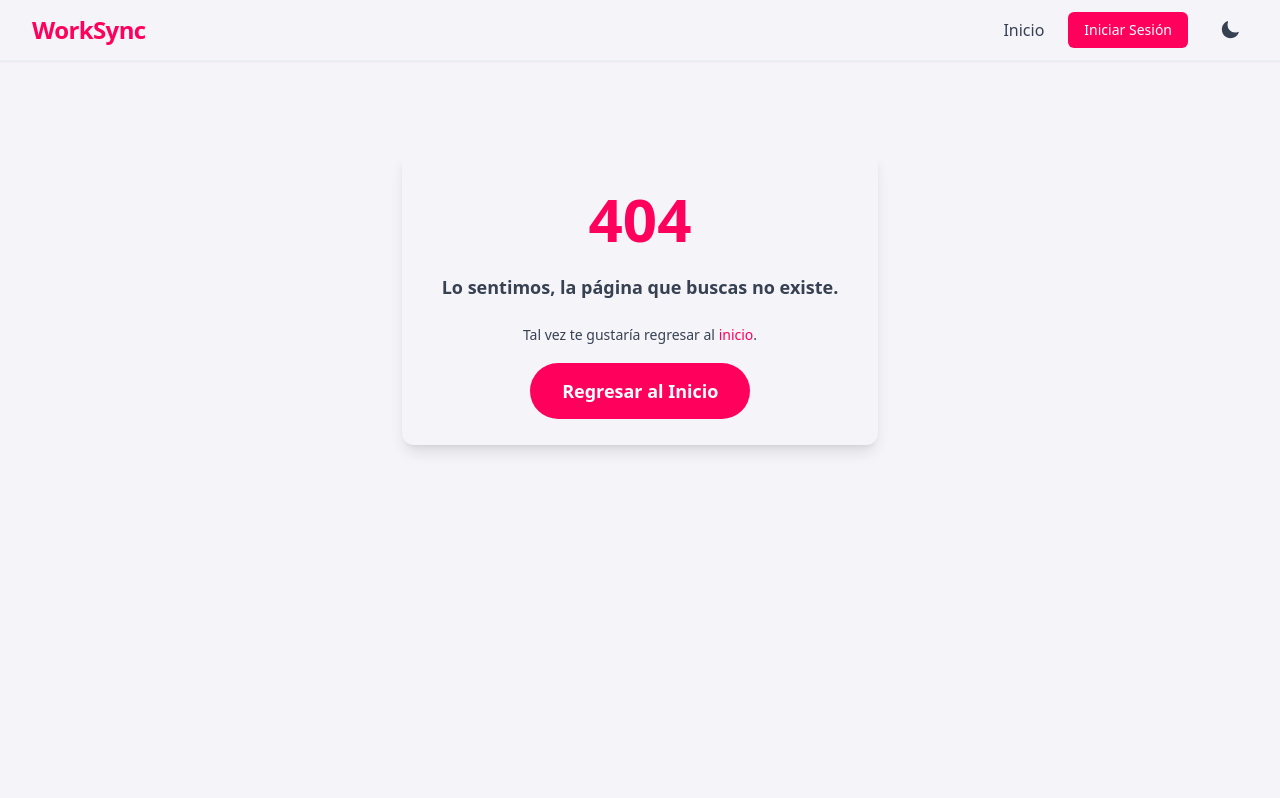
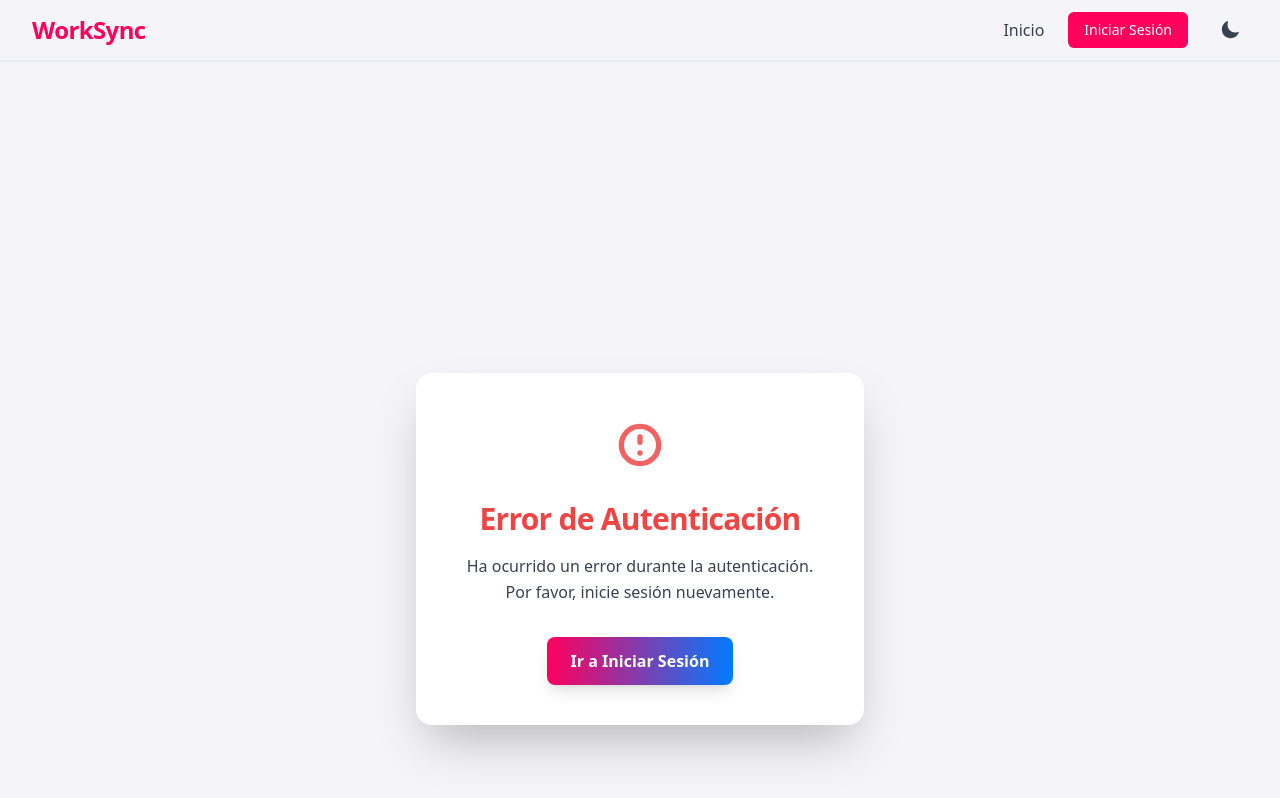
Before and after one commit to EnzoAyala/Ejemplo-React-spring-boot, a React (Vite) app in the folder frontend/: page /error_autentificacion in a window 1280 px wide. Before the commit this address had no page. Shown: the top 798 px of the page. Built offline with nearby package versions, Linux system fonts and the light colour scheme.

Commit message:
mesaje de error de auntentificacion.

```diff
--- /dev/null
+++ b/frontend/src/components/error/error_authentificacion.jsx
@@ -0,0 +1,40 @@
+import React from 'react';
+import { Link } from 'react-router-dom';
+
+const ErrorAutenticacion = () => {
+    return (
+        <div className="flex items-center justify-center min-h-screen bg-gradient-to-br">
+            <div className="bg-white dark:bg-dark-surface p-10 rounded-2xl shadow-2xl text-center max-w-md w-full animate-scale-in">
+                {/* Icono llamativo */}
+                <div className="flex justify-center mb-6">
+                    <svg className="w-16 h-16 text-light-danger dark:text-dark-danger animate-pulse" fill="none" stroke="currentColor" strokeWidth="2" viewBox="0 0 24 24">
+                        <path strokeLinecap="round" strokeLinejoin="round" d="M12 9v2m0 4h.01M12 5a7 7 0 100 14a7 7 0 000-14z" />
+                    </svg>
+                </div>
+
+                {/* Título */}
+                <h1 className="text-3xl font-extrabold text-light-danger dark:text-dark-danger mb-4 tracking-tight">
+                    Error de Autenticación
+                </h1>
+
+                {/* Mensaje */}
+                <p className="text-gray-700 dark:text-dark-text-secondary mb-8 leading-relaxed">
+                    Ha ocurrido un error durante la autenticación. <br /> Por favor, inicie sesión nuevamente.
+                </p>
+
+                {/* Botón */}
+                <Link
+                    to="/login"
+                    className="inline-block bg-gradient-to-r from-light-primary to-light-accent dark:from-dark-primary dark:to-dark-accent
+                 hover:opacity-90 text-white font-semibold py-3 px-6 rounded-lg shadow-lg
+                 transition-transform transform hover:scale-105 focus:outline-none focus:ring-2 focus:ring-offset-2 focus:ring-light-primary"
+                >
+                    Ir a Iniciar Sesión
+                </Link>
+            </div>
+        </div>
+
+    );
+};
+
+export default ErrorAutenticacion;
--- a/frontend/src/routes/AppRoutes.jsx
+++ b/frontend/src/routes/AppRoutes.jsx
@@ -12,6 +12,7 @@ import TareasPage from '../pages/Proyectos/TareasPage';
 import ProyectoPage from '../pages/Proyectos/ProyectoPage';
 // ¡Importa el componente ProtectedRoute!
 import ProtectedRoute from '../components/ProtectedRoute';
+import ErrorAutenticacion from '../components/error/error_authentificacion';
 
 const AppRoutes = () => (
     <Routes>
@@ -44,6 +45,7 @@ const AppRoutes = () => (
                 </ProtectedRoute>
             }
         />
+        {/* Paginas sin autenticación */}
         <Route
             path="/register"
             element={
@@ -65,6 +67,15 @@ const AppRoutes = () => (
             element={
                 <ProtectedRoute redirectIfAuthenticated={true}>
                     <ResetPassword />
+                </ProtectedRoute>
+            }
+        />
+
+        <Route
+            path="/error_autentificacion"
+            element={
+                <ProtectedRoute redirectIfAuthenticated={true}>
+                    <ErrorAutenticacion />
                 </ProtectedRoute>
             }
         />
--- a/frontend/src/services/api.js
+++ b/frontend/src/services/api.js
@@ -28,7 +28,7 @@ instance.interceptors.response.use(
         if (error.response?.status === 401) {
             console.log('Token expirado, redirigiendo a login');
             // AuthService.logout(); // Eliminar token y redireccionar a login
-            // window.location.href = '/login';
+            // window.location.href = '/error_autentificacion';
             return Promise.reject(new Error('Token expirado'));
         }
         return Promise.reject(error);
```
